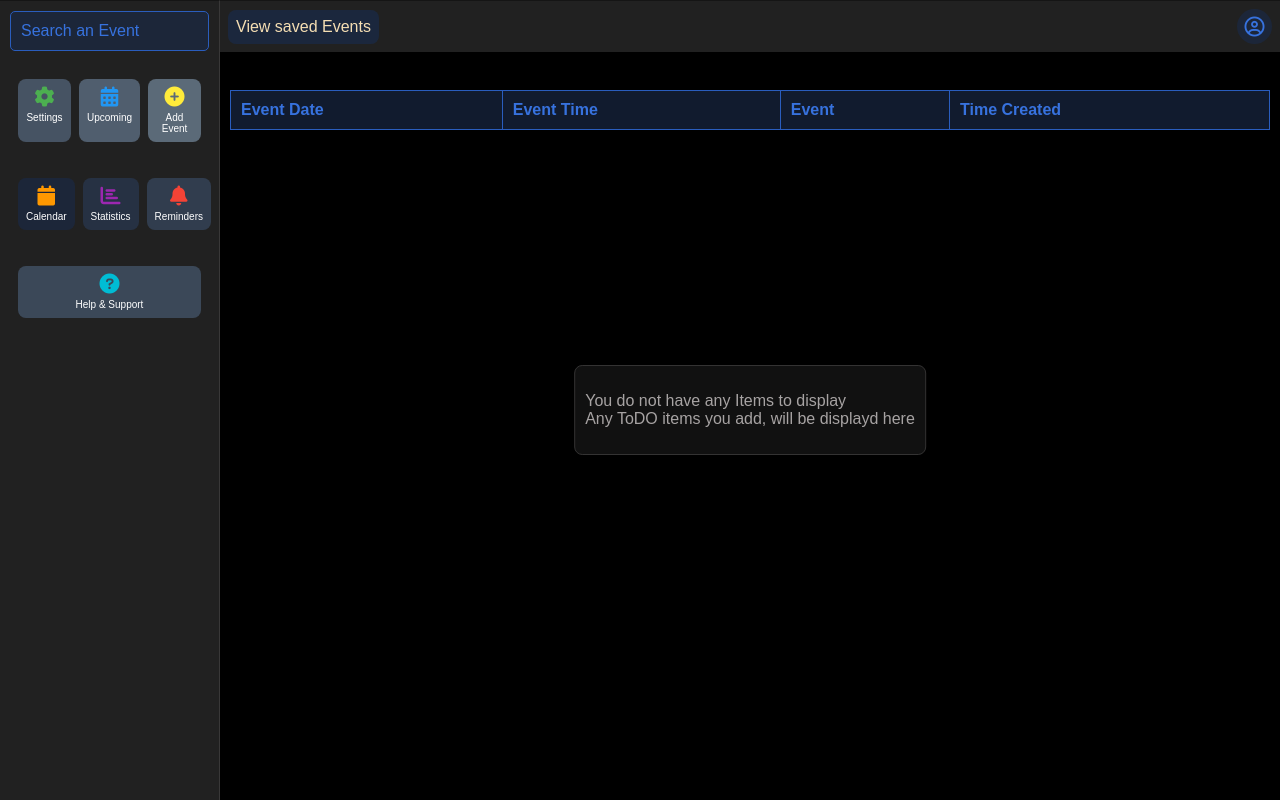
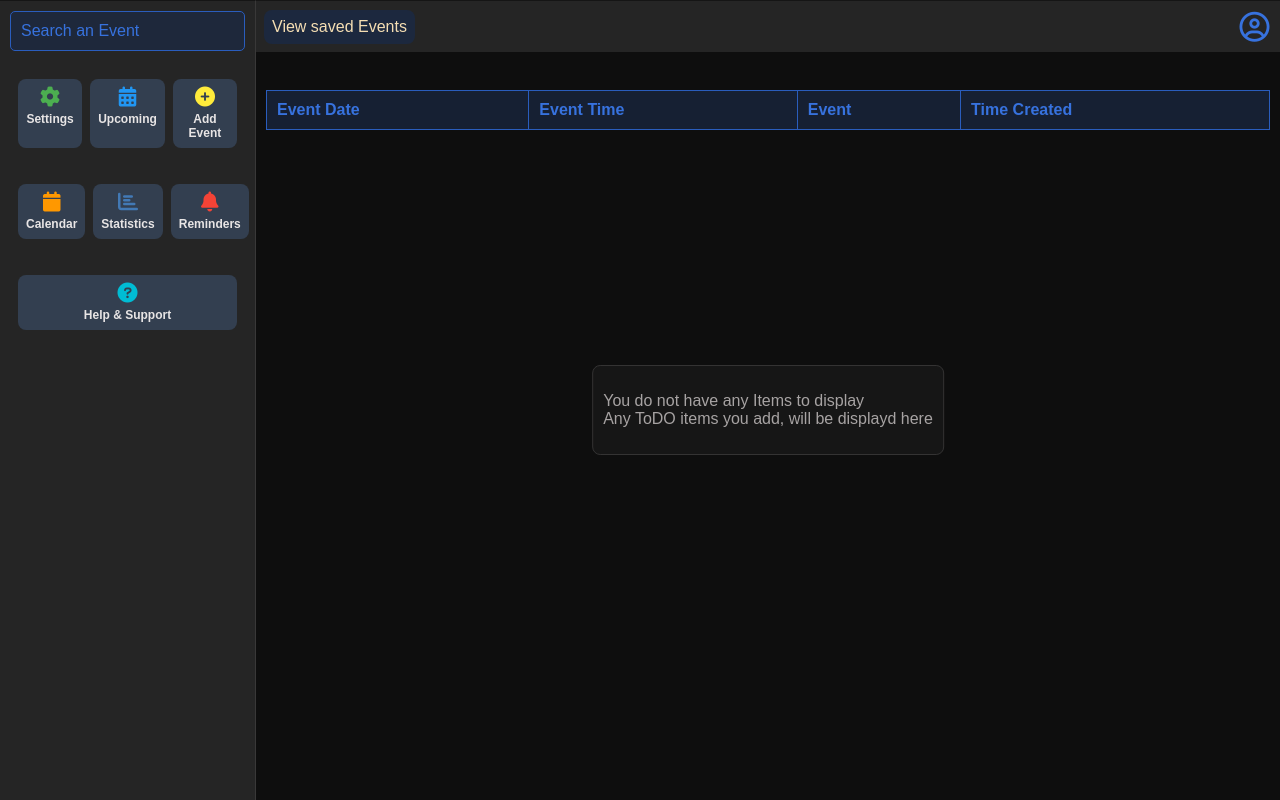
Before and after one commit to xerxismuliro/Uidesign, a plain HTML site: page hms/todoui/index.html in a window 1280 px wide. Drawn offline with Linux system fonts and the light colour scheme.

Commit message:
4nd  commit

```diff
--- a/hms/todoui/assessts/styles.css
+++ b/hms/todoui/assessts/styles.css
@@ -20,7 +20,7 @@ body {
     align-items: center;
     width: 100vw;
     height: 100vh;
-    background-color: #000000;
+    background-color: #000000f1;
     overflow: hidden;
 }
 
@@ -35,15 +35,17 @@ body {
     height: 100%;
     width: 100%;
     padding: 10px;
-    overflow: auto;
+    overflow-y: auto;
+    overflow-x: hidden;
     box-sizing: border-box;
 }
 
 .leftSidebarDiv {
     display: flex;
     flex-direction: column;
-    width: 220px;
+    width: 20%;
     padding: 0px;
+    margin: 0px;
     background-color: #303030b4;
     border-right: 1px solid rgb(57, 56, 56);
     border-top:  1px solid var(--allINtopBarborderbotAndTop);
@@ -71,7 +73,6 @@ body {
 .rightSidebarDiv {
     width: 210px;
     background-color: #30303088;
-    /* border-left: 1px solid rgb(57, 56, 56); */
     border-top: 1px solid var(--allINtopBarborderbotAndTop);
     padding: 0px 0px;
 }
@@ -107,9 +108,9 @@ body {
     width: 25px;
     height: 25px;
     border-radius: 50%;
-    background-color: #1a2a46a8;
+    /* background-color: #1a2a46a8; */
     color: #3772de;
-    font-size: 20px;
+    font-size: 30px;
 }
 
 #Events-saved-via-Terminal, #Events-saved-via-Browser {
@@ -342,44 +343,20 @@ body {
 }
 
 .section > div span {
-    font-size: 10px;
+    font-size: 12px;
+    color: #e8e5e5;
+    font-weight: bold;
     text-align: center;
 }
 
 .calendar-view, .statistics, .reminders, .help-support,.settings,.upcoming,.add-event {
-    background-color: #1a2a46a8;
+    background-color: #3a4c66a8;
     padding: 8px;
     border-radius: 8px;
     width: 100%;
     box-sizing: border-box;
 }
-.calendar-view {
-    background-color: #1a2a46a8; /* Original color */
-}
 
-.statistics {
-    background-color: #2a3b56a8; /* Unique color */
-}
-
-.reminders {
-    background-color: #3a4c66a8; /* Unique color */
-}
-
-.help-support {
-    background-color: #4a5d76a8; /* Unique color */
-}
-
-.settings {
-    background-color: #5a6e86a8; /* Unique color */
-}
-
-.upcoming {
-    background-color: #6a7f96a8; /* Unique color */
-}
-
-.add-event {
-    background-color: #7a90a6a8; /* Unique color */
-}
 
 .add-event:hover,.calendar-view:hover,.statistics:hover,.reminders:hover,.help-support:hover,.settings:hover,.upcoming:hover {
     background-color: #1a2a46d0;
@@ -414,7 +391,7 @@ body {
 }
 
 .icon-statistics {
-    color: #9C27B0; /* Purple */
+    color: #4279b5; /* Purple */
 }
 
 .icon-reminders {
@@ -498,7 +475,6 @@ body {
     background-color: #1a1a1ba8;
     border: 1px solid #343333;
     color: white;
-    /* border: none; */
     outline: none;
 }
 
--- a/hms/todoui/index.html
+++ b/hms/todoui/index.html
@@ -188,8 +188,5 @@
     </div>
 
 
-    <script src="constructUi.js"></script>
-    <script src="calendar.js"></script>
-    <script src="search.js"></script>
 </body>
 </html>
```
